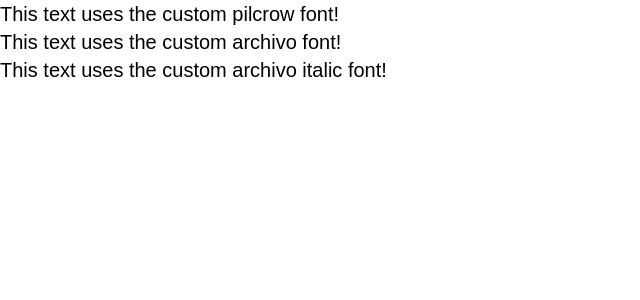
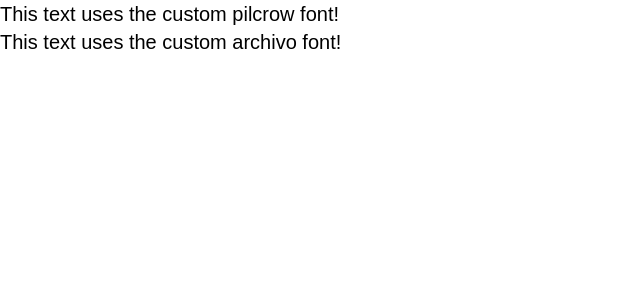
Before and after one commit to Joel-Fah/ictu-complaint-desk, a Next.js app in the folder src/frontend/: page / in a window 1280 px wide. Shown: the top 300 px of the page, without its empty margins (0-640 px from the left). Built offline with nearby package versions, Linux system fonts and the light colour scheme.

Commit message:
feat: fork push test

```diff
--- a/src/frontend/app/page.tsx
+++ b/src/frontend/app/page.tsx
@@ -8,9 +8,6 @@ export default function Home() {
       <div className="text-xl font-sans">
         This text uses the custom archivo font!
       </div>
-      <div className="text-xl">
-        This text uses the custom archivo italic font!
-      </div>
     </nav>
   );
 }
```
